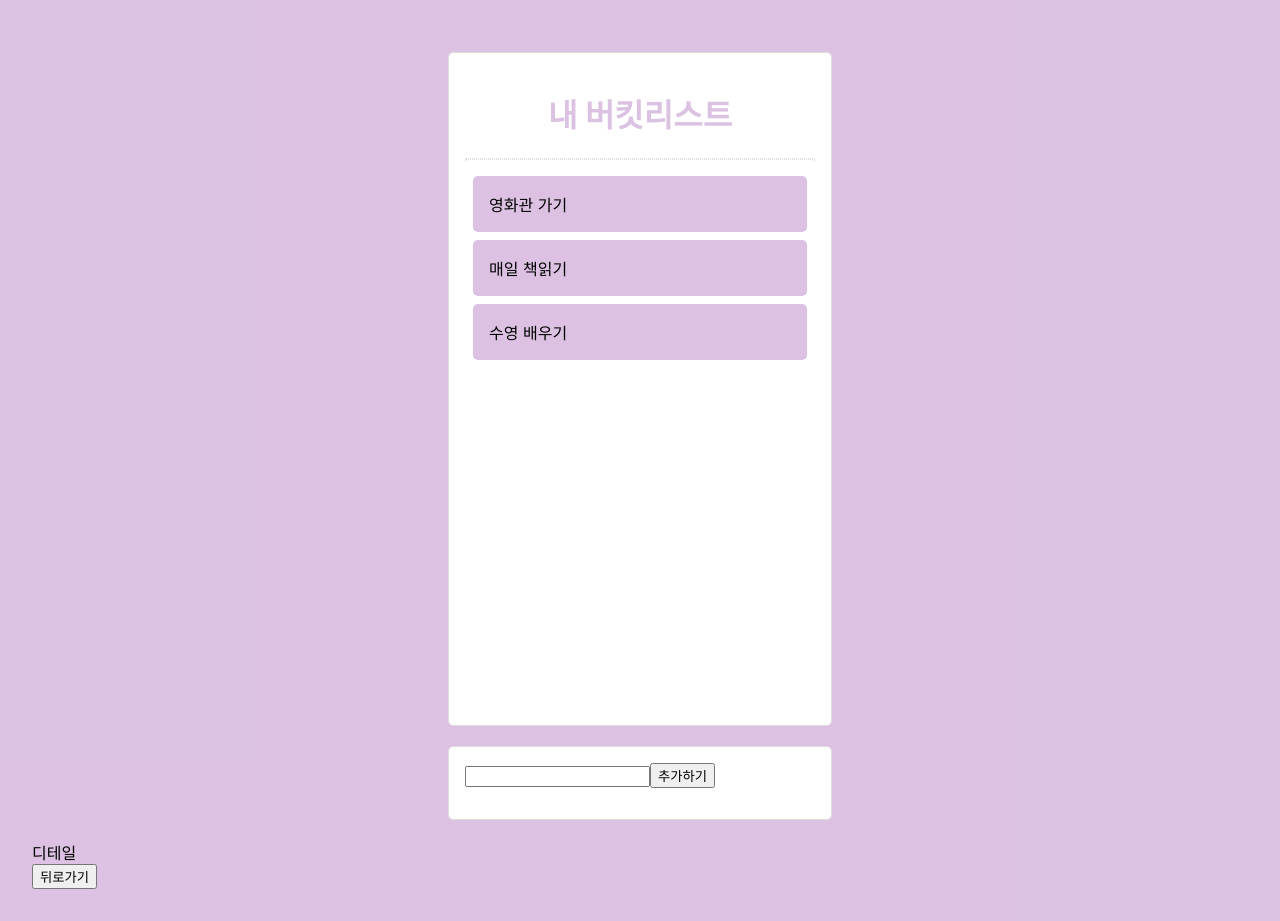
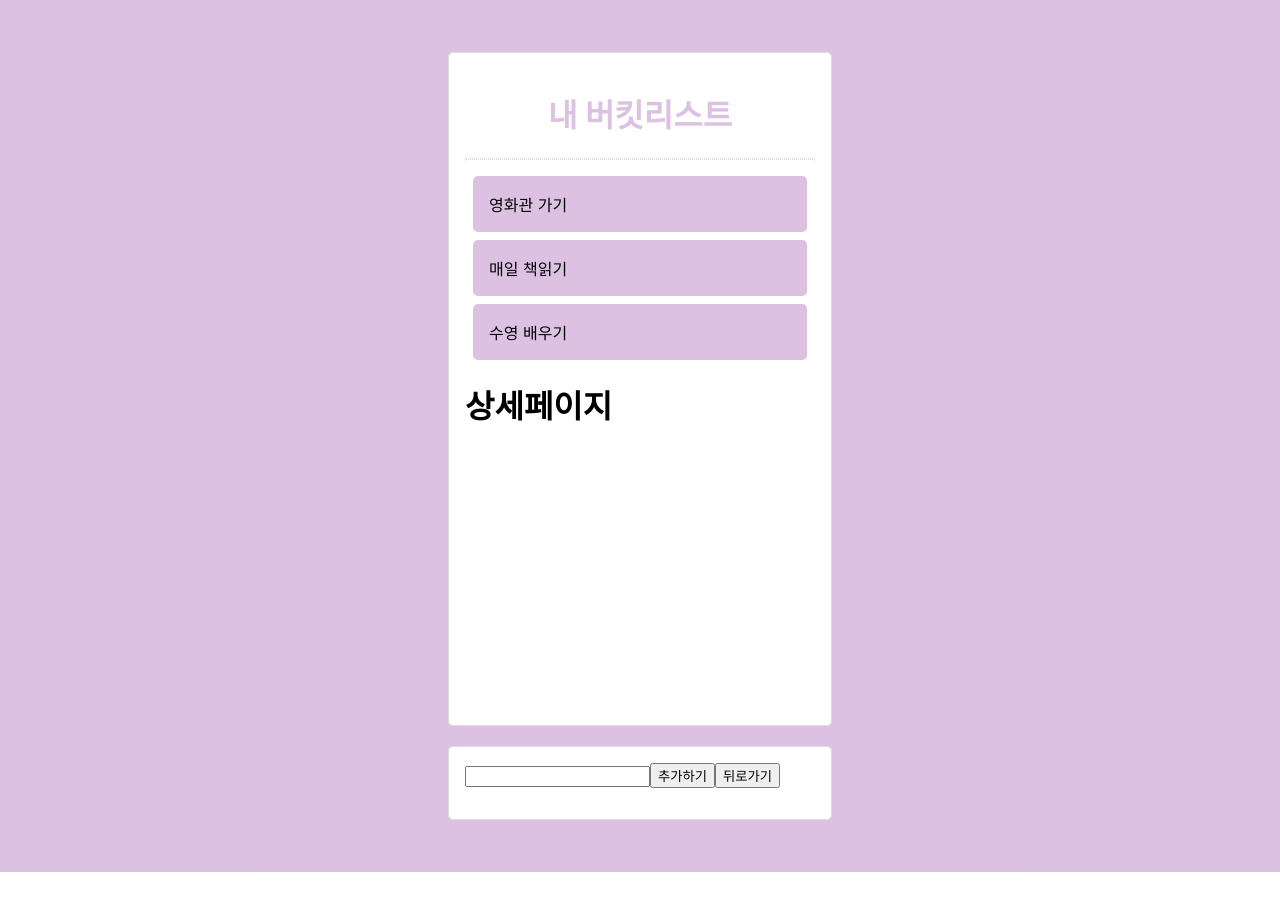
Before and after one commit to chochoq/bucketList, a React (Create React App) app: page /detail in a window 1280 px wide. After the commit the page ends 872 px from the top, so only its background shows below. Built offline with nearby package versions, Linux system fonts and the light colour scheme; the HTML template or start-up script is replaced by a standard one.

Commit message:
(add) route for detail page

```diff
--- a/src/App.js
+++ b/src/App.js
@@ -10,7 +10,7 @@ import Detail from './Detail'
 import styled from 'styled-components';
 // import LifecycleEx from './LifecycleEx';
 
-import { Route, Link } from 'react-router-dom';
+import { Route } from 'react-router-dom';
 import { withRouter } from 'react-router';
 
 
@@ -51,23 +51,25 @@ class App extends React.Component {
           {/* <LifecycleEx></LifecycleEx> */}
           <Container className="container">
               <Title className="title">내 버킷리스트</Title>
-              <Line className="line"/>
-              {/* 컴포넌트를 넣어줍니다. */}
-              {/* <컴포넌트 명 [props 명]={넘겨줄 것(리스트, 문자열, 숫자, ...)}/> */}
-              <BucketList list={this.state.list} />
+              <Line className="line" />
+
+              {/* route에서 props 넘기기 */}
+              <Route
+                path="/"
+                render={(props) => <BucketList history={this.props.history} list={this.state.list} />}></Route>
+
+              <Route path="/detail" component={Detail}></Route>
           </Container>
 
           <Add>
             <input type="text" ref={this.text}/>
             <button onClick={this.addBucketList}>추가하기</button>
+            <button onClick={() => {
+              this.props.history.goBack();
+            }}>뒤로가기</button>
           </Add>
 
-          <Route path="/Detail" component={Detail}></Route>
 
-
-          <button onClick={() => {
-            this.props.history.goBack();
-          }}>뒤로가기</button>
       </AppDiv>
     );
   }
--- a/src/BucketList.js
+++ b/src/BucketList.js
@@ -30,7 +30,9 @@ const BucketList = (props) => {
                 my_lists.map((list, index) => {
                     // 콘솔을 확인해봅시다 :)
                     console.log(list);
-                    return (<ListItem className="list-item" key={index}>{list}</ListItem>);
+                    return (
+                        <ListItem className="list-item" key={index}
+                        onClick={() => { props.history.push('/detail') }}>{list}</ListItem>);
                 })
             }
         </list>
--- a/src/Detail.js
+++ b/src/Detail.js
@@ -3,7 +3,7 @@ import React from 'react';
 const Detail = (props) => {
     return (
         <div>
-            디테일
+            <h1>상세페이지</h1>
         </div>
     )
 }
```
